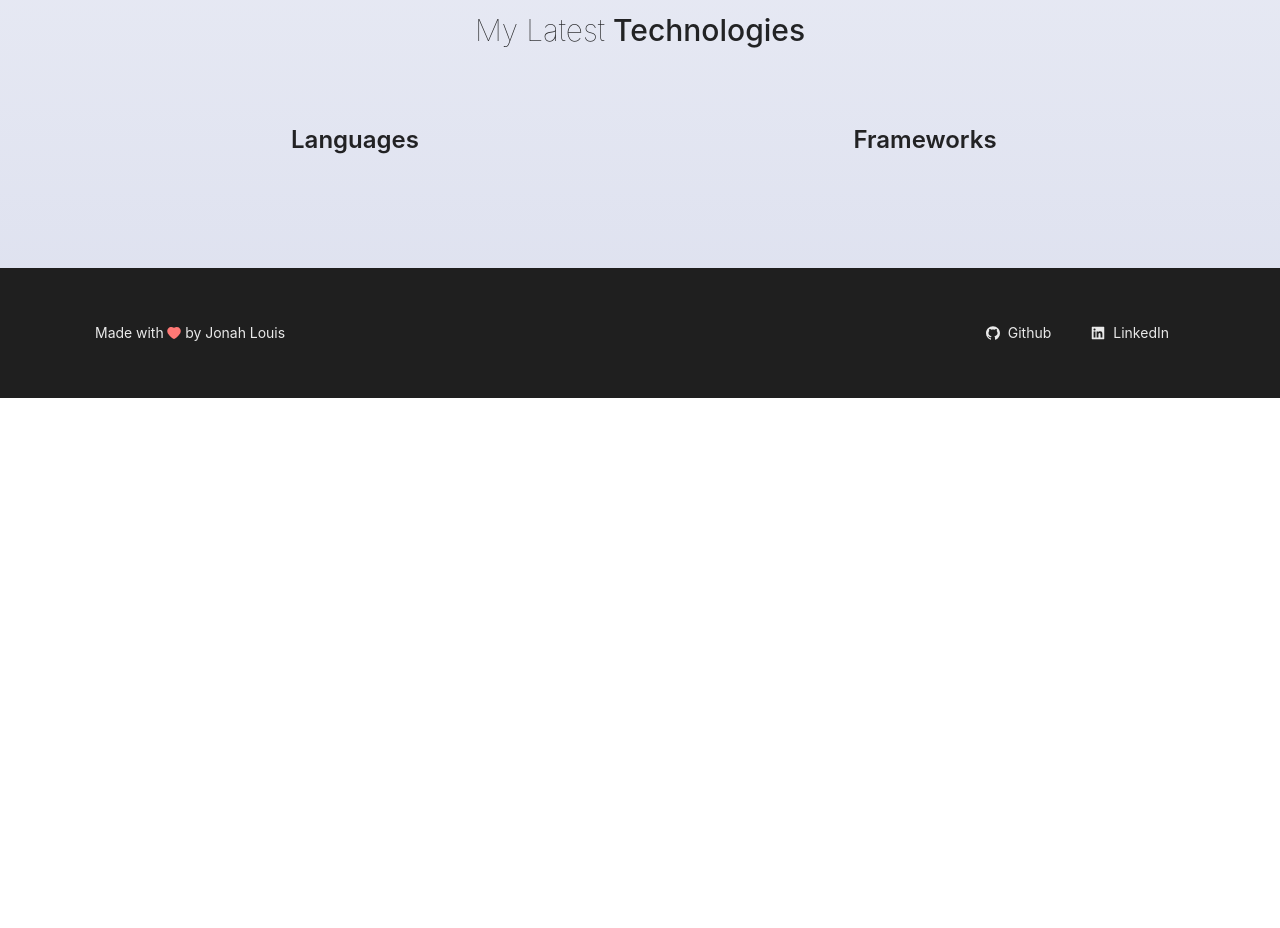
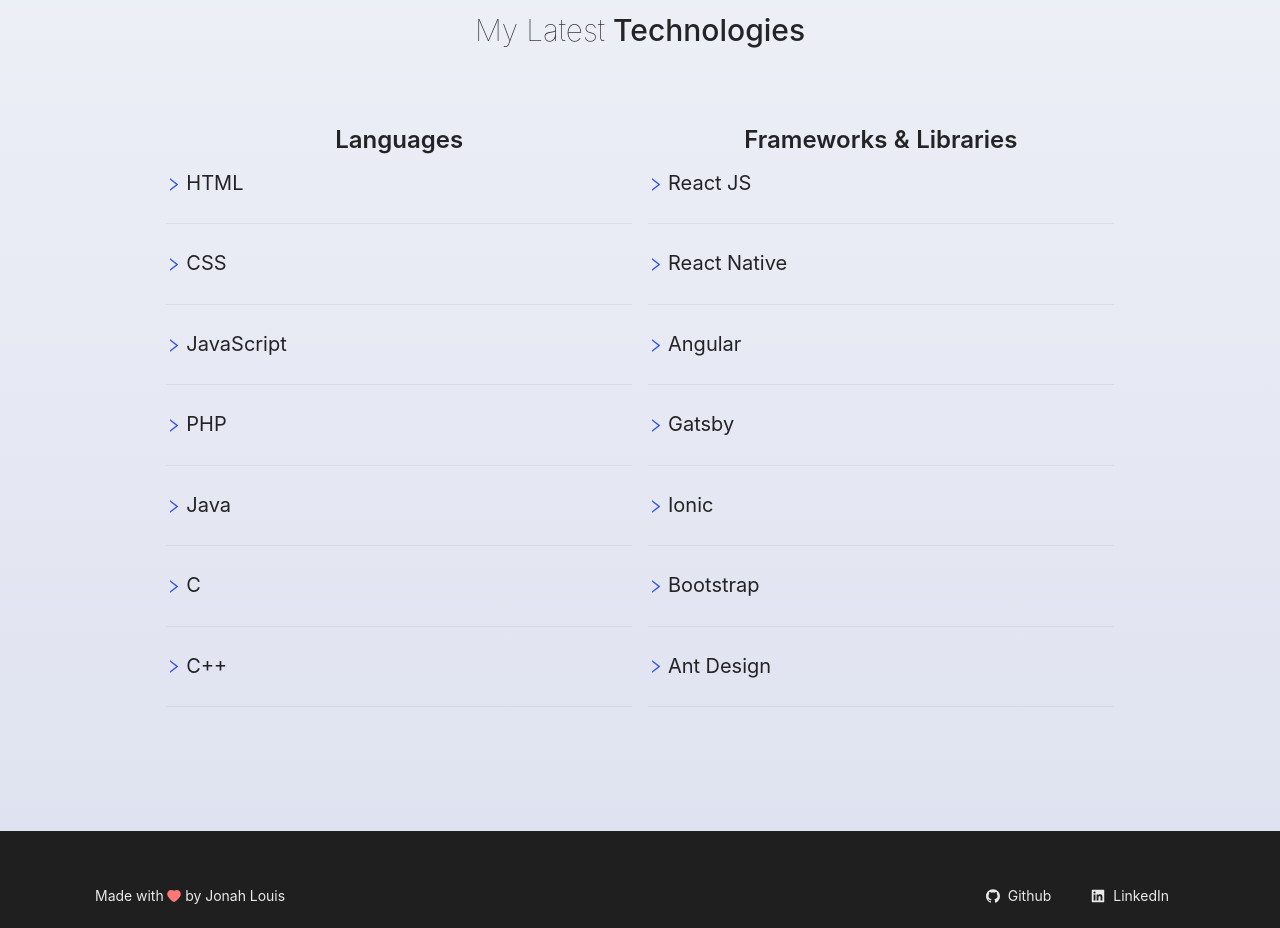
Before and after one commit to jonahlouis4/Portfolio-v3, a React (Create React App) app: page / in a window 1280 px wide. Shown: the part 2800-3728 px from the top of the page. Before the commit the page ends 3198 px from the top, so only its background shows below. Built offline with nearby package versions, Linux system fonts and the light colour scheme.

Commit message:
Added props and called component

```diff
--- a/src/components/Technologies.js
+++ b/src/components/Technologies.js
@@ -1,16 +1,13 @@
-import React, { useState, useEffect } from 'react'
+import React, { useEffect } from 'react'
 import { useInView } from 'react-intersection-observer';
 
 import Typography from 'antd/lib/typography';
 import Col from 'antd/lib/col';
 import Row from 'antd/lib/row';
-import Card from 'antd/lib/card';
+import Divider from 'antd/lib/divider';
 import { motion } from 'framer-motion'
 import { useAnimation } from 'framer-motion';
-import { faJsSquare } from '@fortawesome/free-brands-svg-icons/faJsSquare'
-import { faWordpress } from '@fortawesome/free-brands-svg-icons/faWordpress'
-import { faBootstrap } from '@fortawesome/free-brands-svg-icons/faBootstrap'
-import { CaretRightOutlined } from '@ant-design/icons'
+import RightOutlined from '@ant-design/icons/RightOutlined'
 
 const { Title, Text } = Typography;
 
@@ -26,11 +23,19 @@
     textAlign: 'center'
 }
 
+const mainText = {
+    fontSize: '20px',
+    margin: '0.8rem 0',
+    paddingLeft: '5px',
+    display: 'inline'
+}
+
 const logoColorDefault = {
     color:'#434343'
 }
 
-const carretColor = {
+const carret = {
+    fontSize: '15px',
     color: '#2f54eb'
 }
 
@@ -77,6 +82,22 @@
         }
     }, [controls, inView]);
 
+    const TechDisplay = props => (
+        <div
+        style={{display:'block'}}
+        >
+            <RightOutlined
+            style={carret}
+            />
+            <p
+            style={mainText}
+            >
+                { props.tech }
+            </p>
+            <Divider />
+        </div>
+    )
+
     return (
         <motion.div
         className="section-container"
@@ -96,16 +117,31 @@
             >
                 <Row
                 justify="center"
+                gutter={16}
                 >
                     <Col
-                    xs={{ span:24 }} lg={{ span:12 }}
+                    xs={{ span:24 }} lg={{ span:10 }}
                     >
                         <Title level={3} style={subTitle}>Languages</Title>
+                        <TechDisplay tech="HTML"/>
+                        <TechDisplay tech="CSS"/>
+                        <TechDisplay tech="JavaScript"/>
+                        <TechDisplay tech="PHP"/>
+                        <TechDisplay tech="Java"/>
+                        <TechDisplay tech="C"/>
+                        <TechDisplay tech="C++"/>
                     </Col>
                     <Col
-                    xs={{ span:24 }} lg={{ span:12 }}
+                    xs={{ span:24 }} lg={{ span:10 }}
                     >
-                        <Title level={3} style={subTitle}>Frameworks</Title>
+                        <Title level={3} style={subTitle}>Frameworks & Libraries</Title>
+                        <TechDisplay tech="React JS"/>
+                        <TechDisplay tech="React Native"/>
+                        <TechDisplay tech="Angular"/>
+                        <TechDisplay tech="Gatsby"/>
+                        <TechDisplay tech="Ionic"/>
+                        <TechDisplay tech="Bootstrap"/>
+                        <TechDisplay tech="Ant Design"/>
                     </Col>
                 </Row>
             </div>
```
Also changed, not shown: 1 other file (tests, documents, lock files or other folders).
